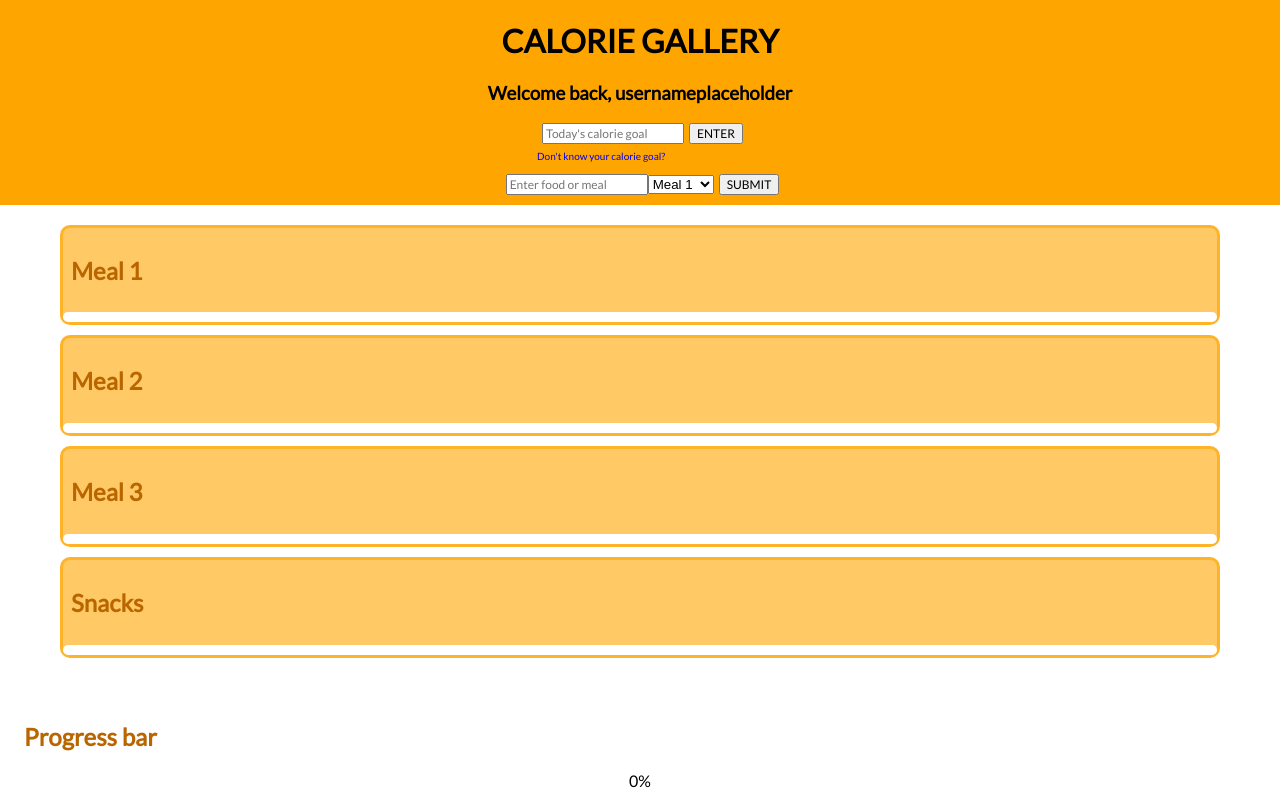
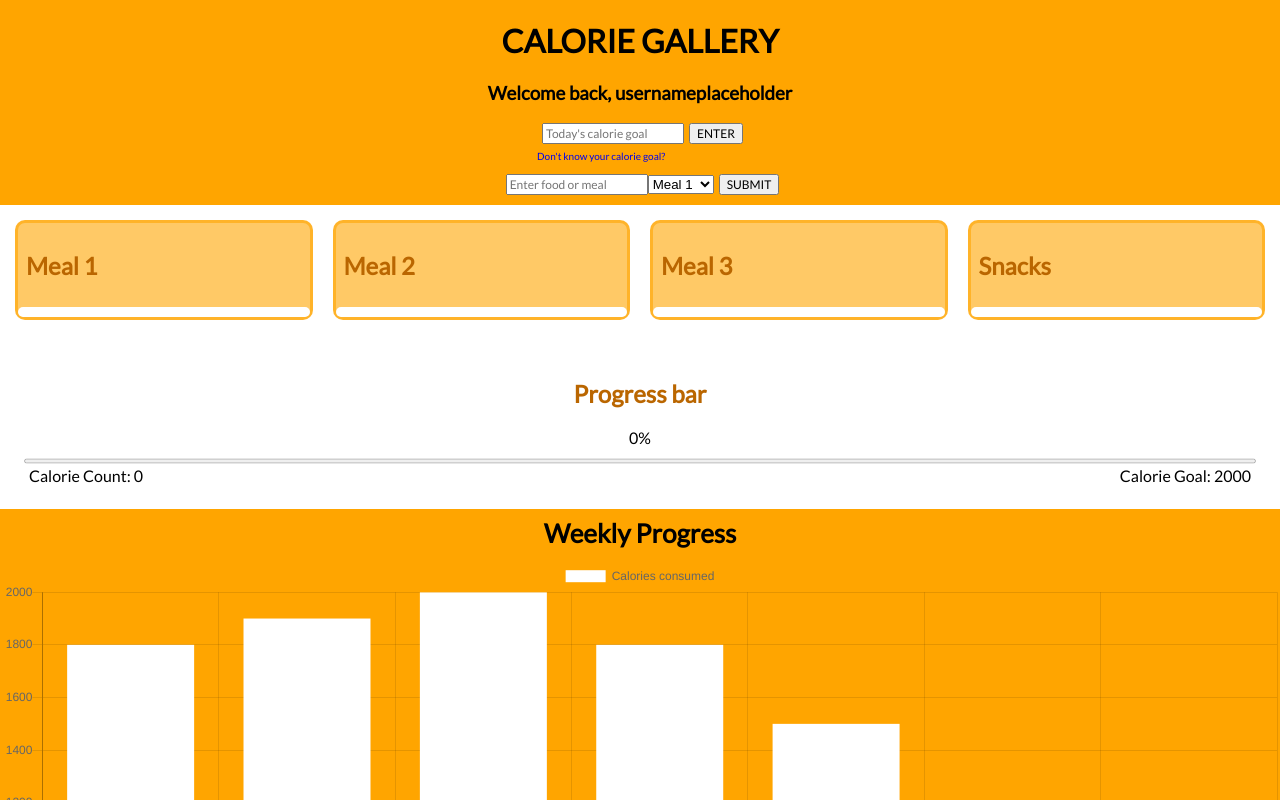
Before and after one commit to robertchrobak/final-project, a React (Create React App) app: page /homepage in a window 1280 px wide. Shown: the top 800 px of the page. Built offline with nearby package versions, Linux system fonts and the light colour scheme.

Commit message:
changed meal divs css to align side by side for desktop

```diff
--- a/src/components/HomePage.js
+++ b/src/components/HomePage.js
@@ -25,7 +25,7 @@ import Chart from "./Chart";
             <FoodForm />
           </div>
 
-          <div className="MealPlan">
+          <div className="">
             <MealPlan />
           </div>
 
--- a/src/components/MealPlan.js
+++ b/src/components/MealPlan.js
@@ -14,16 +14,16 @@ class MealPlan extends Component {
     this.props.foodItems.forEach((foodItem, index) => {
 
       if(foodItem.meal === "Meal 1") {
-        meal1Items.push(<li key={index}>{foodItem.food} - {parseInt(foodItem.calories)} calories<a onClick={this.onDelete.bind(this, index)} className="delete" href=""> X</a></li>);
+        meal1Items.push(<li key={index}><span class="foodItem">{foodItem.food}</span> &mdash; {parseInt(foodItem.calories)} calories <a onClick={this.onDelete.bind(this, index)} className="delete" href="">X</a></li>);
       }
       if(foodItem.meal === "Meal 2") {
-        meal2Items.push(<li key={index}>{foodItem.food} <div>{parseInt(foodItem.calories)} calories<a onClick={this.onDelete.bind(this, index)} className="delete" href="">X</a></div></li>);
+        meal2Items.push(<li key={index}>{foodItem.food} &mdash; {parseInt(foodItem.calories)} calories <a onClick={this.onDelete.bind(this, index)} className="delete" href="">X</a></li>);
       }
       if(foodItem.meal === "Meal 3") {
-        meal3Items.push(<li key={index}>{foodItem.food} <div>{parseInt(foodItem.calories)} calories<a onClick={this.onDelete.bind(this, index)} className="delete" href="">X</a></div></li>);
+        meal3Items.push(<li key={index}>{foodItem.food} &mdash; {parseInt(foodItem.calories)} calories <a onClick={this.onDelete.bind(this, index)} className="delete" href="">X</a></li>);
       }
       if(foodItem.meal === "Snacks") {
-        snackItems.push(<li key={index}>{foodItem.food} <div>{parseInt(foodItem.calories)} calories<a onClick={this.onDelete.bind(this, index)} className="delete" href="">X</a></div></li>);
+        snackItems.push(<li key={index}>{foodItem.food} &mdash; {parseInt(foodItem.calories)} calories <a onClick={this.onDelete.bind(this, index)} className="delete" href="">X</a></li>);
       }
     });
 
--- a/src/index.css
+++ b/src/index.css
@@ -132,6 +132,7 @@ button:hover {
   height: 50%;
   border: 0;
 }
+
 .MealPlan {
   background-color: white;
   padding: 5px;
@@ -141,8 +142,7 @@ button:hover {
   background-color: rgba(255,165,0,0.6);
   border: 3px solid rgba(255,165,0,0.6);
   border-radius: 10px;
-  margin: 10px 50px;
-
+  margin: 10px 10px;
 }
 
 .Meal button {
@@ -194,6 +194,7 @@ li {
 
 .ProgressBar h2 {
   color: rgba(186,102,0,1);
+  text-align: center;
 }
 
 .ProgressBar progress {
@@ -300,4 +301,29 @@ a.delete {
     margin-right: auto;
     padding: 10px 0px;
   }
+
+  .Meal {
+    background-color: rgba(255,165,0,0.6);
+    border: 3px solid rgba(255,165,0,0.6);
+    border-radius: 10px;
+    margin: 10px 10px;
+    width: 40vw;
+  }
+
+  .MealPlan {
+    background-color: white;
+    padding: 5px;
+    display: flex;
+  }
+  .CalorieGoalForm {
+    display: flex;
+    flex-flow: row;
+
+  }
+
+  .foodFormContainer {
+    display: flex;
+    flex-flow: row;
+  }
+
 }
```
